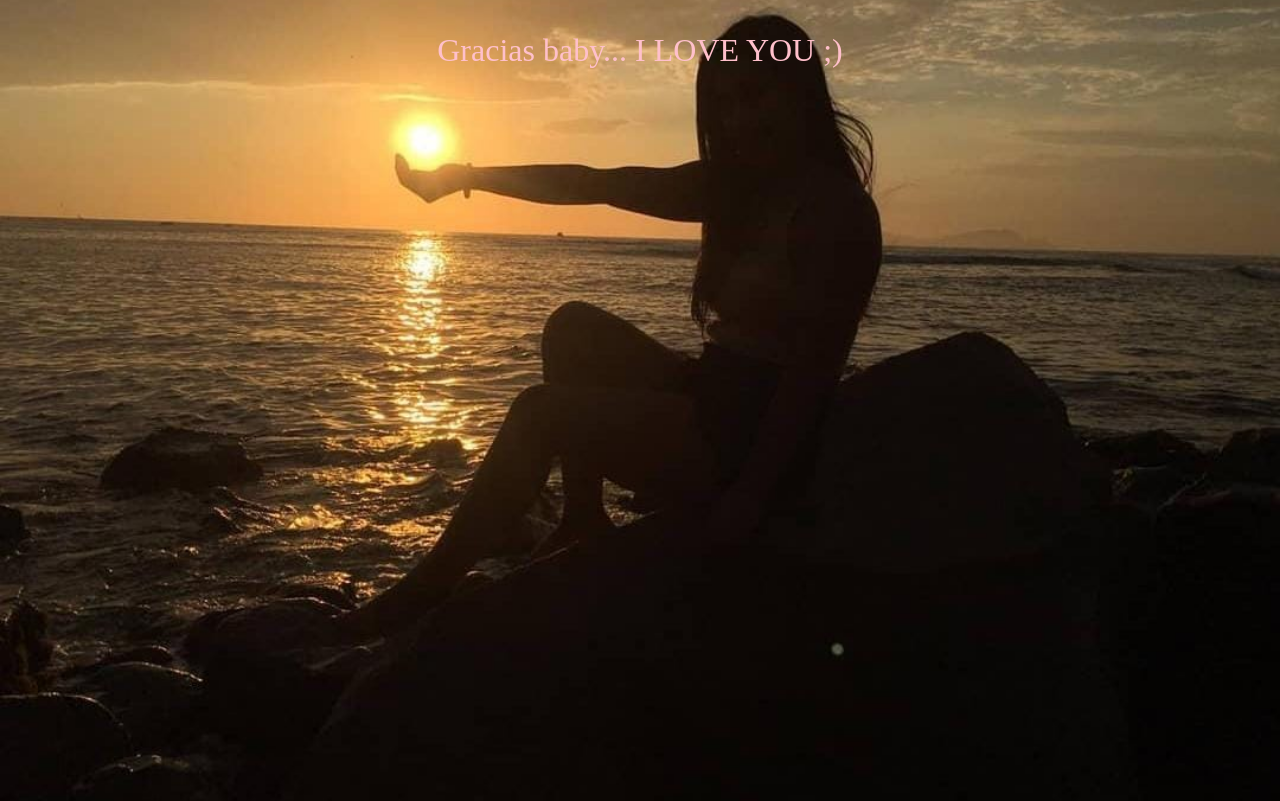
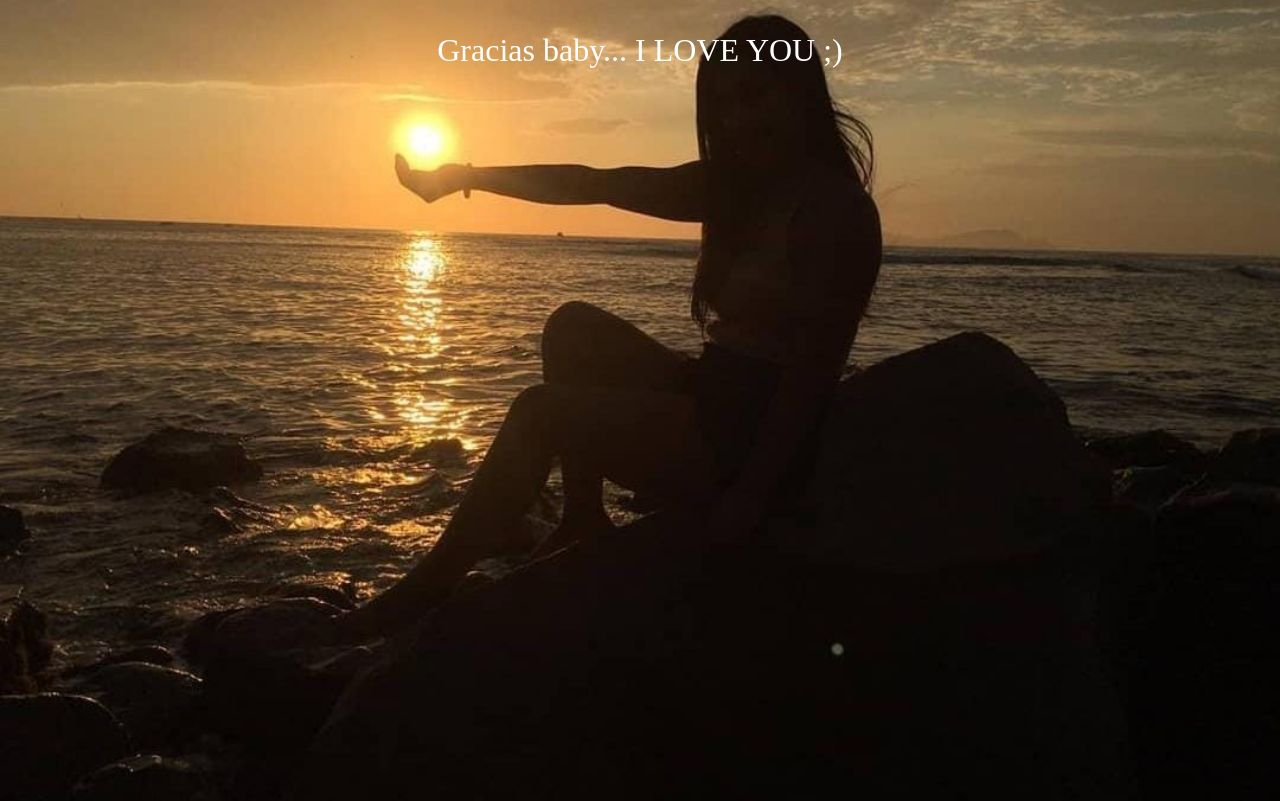
Before and after one commit to jcarbonel/web-, a plain HTML site: page index.html in a window 1280 px wide. Both pictures are taken after a click on the button "Otey". Drawn offline with Linux system fonts and the light colour scheme.

Commit message:
Add files via upload

```diff
--- a/me_perdonas.css
+++ b/me_perdonas.css
@@ -46,7 +46,7 @@ section {
 
 body {
     max-width: 1200px;
-    max-height: 873px;
+    max-height: 973px;
     margin: 0 auto;
     background-image: url(Karli.jpg);
     background-repeat: no-repeat;
@@ -58,5 +58,5 @@ body {
 p {
     font-size: xx-large;
     justify-content: center;
-    color: pink;
+    color: white;
 }
```
